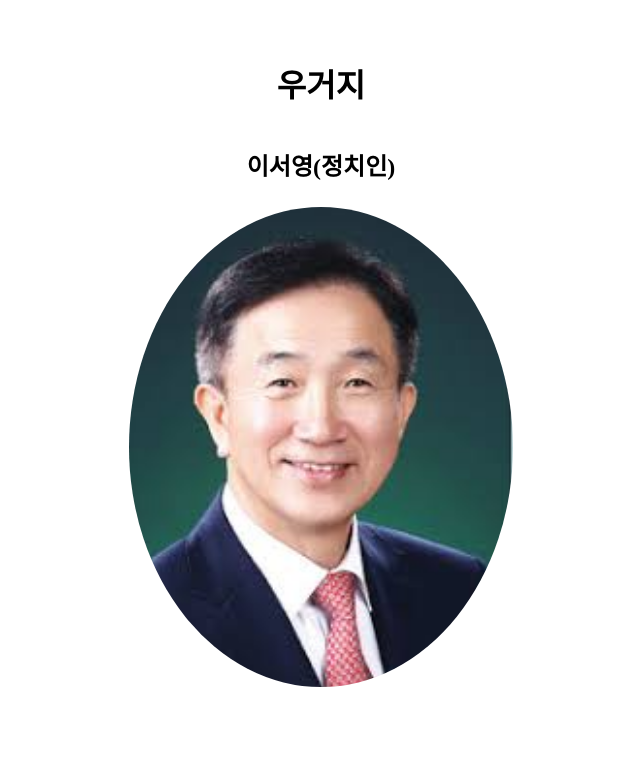
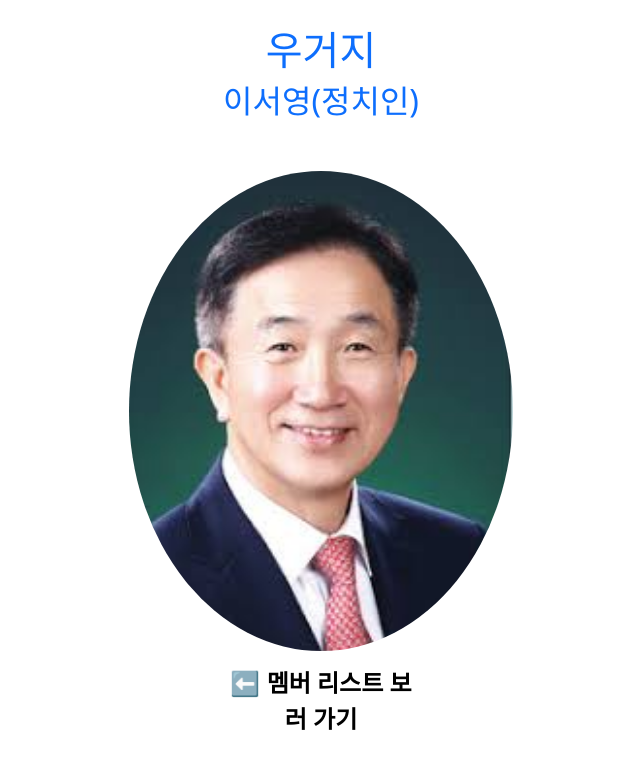
Before and after one commit to bhark065/Django-study, a Django app: a page that uses NetworkProgrammig_240318_helloidol/ugeoji/templates/ugeoji/멤버.html in a window 1280 px wide. Shown: the top 769 px of the page, without its empty margins (319-959 px from the left). Run offline with Django 4.2, Linux system fonts and the light colour scheme.

Commit message:
base.html {% block title %}, {% block css %}, {% block content %}, TEMPLATES 'DIRS' : [BASE_DIR / 'templates'], Apply Bootstrap

```diff
--- a/NetworkProgrammig_240318_helloidol/helloidol/settings.py
+++ b/NetworkProgrammig_240318_helloidol/helloidol/settings.py
@@ -57,7 +57,7 @@
 TEMPLATES = [
     {
         'BACKEND': 'django.template.backends.django.DjangoTemplates',
-        'DIRS': [],
+        'DIRS': [BASE_DIR / 'templates'],
         'APP_DIRS': True,
         'OPTIONS': {
             'context_processors': [
--- /dev/null
+++ b/NetworkProgrammig_240318_helloidol/templates/base.html
@@ -0,0 +1,13 @@
+<!DOCTYPE html>
+<html lang="en">
+<head>
+    <meta charset="UTF-8">
+    <title>{% block title %} {% endblock %}</title>
+    <link href="https://cdn.jsdelivr.net/npm/bootstrap@5.3.3/dist/css/bootstrap.min.css" rel="stylesheet" integrity="sha384-QWTKZyjpPEjISv5WaRU9OFeRpok6YctnYmDr5pNlyT2bRjXh0JMhjY6hW+ALEwIH" crossorigin="anonymous">
+    {% block css %} {% endblock %}
+</head>
+<body>
+    {% block content %}
+    {% endblock %}
+</body>
+</html>
--- a/NetworkProgrammig_240318_helloidol/ugeoji/templates/ugeoji/멤버.html
+++ b/NetworkProgrammig_240318_helloidol/ugeoji/templates/ugeoji/멤버.html
@@ -1,17 +1,19 @@
-<!DOCTYPE html>
-<html lang="en">
-<head>
-    <meta charset="UTF-8">
-    <title>{{ group_name }} - {{ name }}</title>
-</head>
-<body style="position: relative; margin: 0; padding: 3%;">
-    <div style="display: flex; flex-direction: column; row-gap: 5px; justify-content: center; align-items: center">
-        <div style="display: flex; flex-direction: column; align-items: center">
+{% extends 'base.html' %}
+{% block title %} {{ group_name }} - {{ name }} {% endblock %}
+
+{% block content %}
+    <div style="display: flex; flex-direction: column; row-gap: 5px; justify-content: center; align-items: center; margin-bottom: 1%; margin-top: 2%">
+        <div style="display: flex; flex-direction: column; align-items: center; margin-bottom: 3%;" class="text-primary">
             <h1>{{ group_name }}</h1>
             <h2>{{ nick_name }}</h2>
         </div>
 
         <div style="width: 30vw; height: 60vh"> {% load static %} <img style="width: 100%; height: 100%; object-fit: cover; border-radius: 50%" src="{% static img_src %}"> </div>
+
     </div>
-</body>
-</html>
+    <div style="display: flex; justify-content: center; align-items: center">
+         <a href="{% url 'ugeoji:멤버리스트' %}">
+            <button style="border: 0; background-color: white; width: 16vw; height: 5vh; font-size: 1.5rem; font-weight: bold">⬅️ 멤버 리스트 보러 가기</button>
+        </a>
+    </div>
+{% endblock %}
```
Also changed, not shown: NetworkProgrammig_240318_helloidol/ugeoji/templates/ugeoji/멤버리스트.html (+7 -16 lines), NetworkProgrammig_240318_helloidol/README.md.
